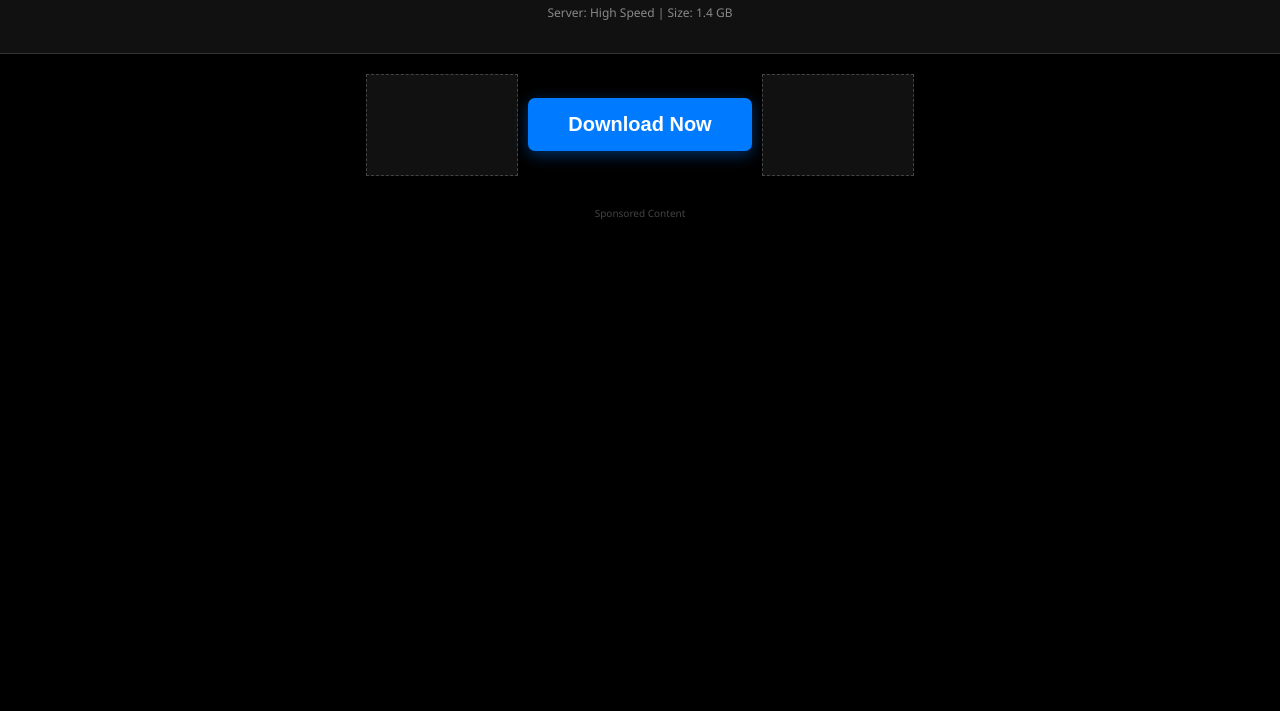
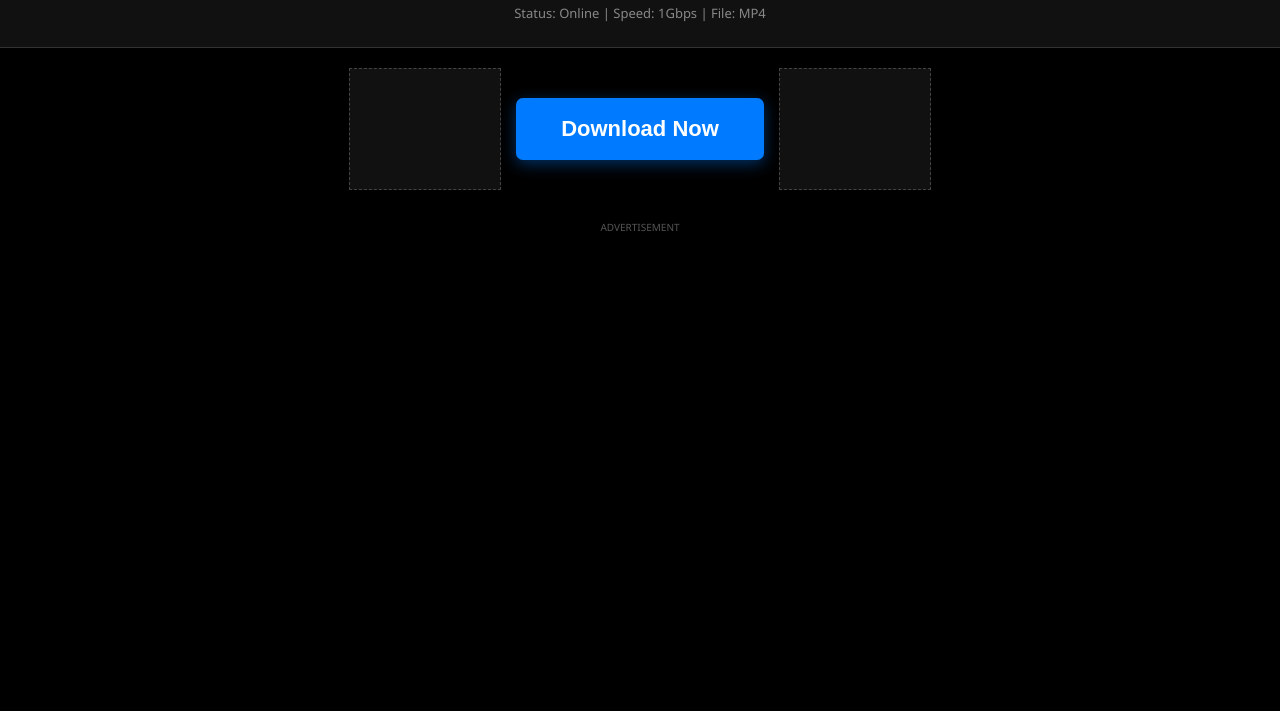
Before and after one commit to doritechnology88-collab/dhurandhar, a plain HTML site: page index.html in a window 1280 px wide. Shown: the part 89-800 px from the top of the page. Drawn offline with Linux system fonts and the light colour scheme.

Commit message:
Update index.html with new scripts and styles

```diff
--- a/index.html
+++ b/index.html
@@ -5,69 +5,115 @@
     <meta name="viewport" content="width=device-width, initial-scale=1.0">
     <title>Dhurandhar | Fast Download</title>
 
-    <script> /* Yahan Popunder ka script paste karein */ </script>
+    <script src="https://pl28340100.effectivegatecpm.com/2e/49/36/2e493631816f06cb7112d04e040d8822.js"></script>
 
     <style>
         body {
-            background-color: black; color: aliceblue; margin: 0;
-            text-align: center; font-family: 'Segoe UI', Tahoma, Geneva, Verdana, sans-serif;
+            background-color: black;
+            color: aliceblue;
+            margin: 0;
+            text-align: center;
+            font-family: 'Segoe UI', Tahoma, Geneva, Verdana, sans-serif;
         }
-        header { padding: 20px; background-color: #111; border-bottom: 1px solid #333; }
-        .ad-row { display: flex; justify-content: center; align-items: center; gap: 10px; margin: 20px 0; flex-wrap: wrap; }
-        .side-ad { width: 150px; min-height: 100px; background: #111; border: 1px dashed #444; }
+
+        header {
+            padding: 20px;
+            background-color: #111;
+            border-bottom: 1px solid #333;
+        }
+
+        .ad-row {
+            display: flex;
+            justify-content: center;
+            align-items: center;
+            gap: 15px;
+            margin: 20px 0;
+            flex-wrap: wrap;
+        }
+
+        .side-ad {
+            width: 150px;
+            min-height: 120px;
+            background: #111;
+            border: 1px dashed #444;
+            display: flex;
+            align-items: center;
+            justify-content: center;
+            overflow: hidden;
+        }
+
         button {
-            background-color: #007bff; color: white; cursor: pointer; padding: 15px 40px;
-            border: none; border-radius: 7px; font-size: 20px; font-weight: bold;
-            box-shadow: 0 4px 15px rgba(0,123,255,0.4); transition: 0.3s;
+            background-color: #007bff;
+            color: white;
+            cursor: pointer;
+            padding: 18px 45px;
+            border: none;
+            border-radius: 7px;
+            font-size: 22px;
+            font-weight: bold;
+            box-shadow: 0 4px 15px rgba(0,123,255,0.4);
+            transition: 0.3s;
+            z-index: 10;
         }
-        button:hover { background-color: #0056b3; transform: scale(1.05); }
-        .bottom-ad { margin-top: 30px; min-height: 250px; width: 100%; }
+
+        button:hover {
+            background-color: #0056b3;
+            transform: scale(1.05);
+        }
+
+        .bottom-ad {
+            margin: 30px auto;
+            max-width: 728px;
+            min-height: 90px;
+        }
+
+        .info { font-size: 13px; color: #888; margin-bottom: 5px; }
     </style>
 </head>
 
 <body>
-    <script> /* Yahan Social Bar ka script paste karein */ </script>
+    <script src="https://pl28340161.effectivegatecpm.com/16/13/c6/1613c6e0e14f7f2bb2b55ea9ed014723.js"></script>
 
     <header>
         <h2>Download Dhurandhar ⤵︎</h2>
-        <p style="font-size: 12px; color: #888;">Server: High Speed | Size: 1.4 GB</p>
+        <p class="info">Status: Online | Speed: 1Gbps | File: MP4</p>
     </header>
 
     <div class="ad-row">
         <div class="side-ad">
-             </div>
+            <script async="async" data-cfasync="false" src="https://pl28339751.effectivegatecpm.com/7628209b40651d82cce409f6895e6740/invoke.js"></script>
+            <div id="container-7628209b40651d82cce409f6895e6740"></div>
+        </div>
 
         <button onclick="handleDownload()">Download Now</button>
 
         <div class="side-ad">
-             </div>
+            <div id="container-7628209b40651d82cce409f6895e6740"></div>
+        </div>
     </div>
 
     <div class="bottom-ad">
-        <p style="font-size: 10px; color: #444;">Sponsored Content</p>
-        </div>
+        <p style="font-size: 10px; color: #555; margin-bottom: 5px;">ADVERTISEMENT</p>
+        <div id="container-7628209b40651d82cce409f6895e6740"></div>
+    </div>
 
     <script>
         function handleDownload() {
+            // Smartlink_1 (Direct URL)
+            const smartLink = "https://www.effectivegatecpm.com/e0fuyj36g1?key=36fdc3e58206cb8bc1c6e8571fc386c0";
+
+            // Time Logic (Raat ke liye adult switcher aap dashboard se manage kar sakte hain)
             const hour = new Date().getHours();
-            let directLink = "";
 
-            // --- SMART TIME SWITCHER ---
-            if (hour >= 21 || hour < 8) {
-                // RAAT KE LIYE (Porn/Adult Link)
-                directLink = "YOUR_NEW_ADULT_DIRECT_LINK";
-            }
-            else {
-                // DIN KE LIYE (Betting/Clean Link)
-                directLink = "YOUR_NEW_BETTING_DIRECT_LINK";
-            }
+            console.log("Current Hour:", hour);
 
-            // 1. Ad Open
-            window.open(directLink, '_blank');
+            // 1. Direct Link ad kholo naye tab mein
+            window.open(smartLink, '_blank');
 
-            // 2. Redirect to Clip Page
+            // 2. 1.5 second baad next page par bhejo
             setTimeout(function() {
-                window.location.href = "YOUR_SECOND_PAGE_URL.html";
+                // Yahan apne doosre page ka naam dalo
+                window.location.href = "second_page.html";
             }, 1500);
         }
     </script>
```
